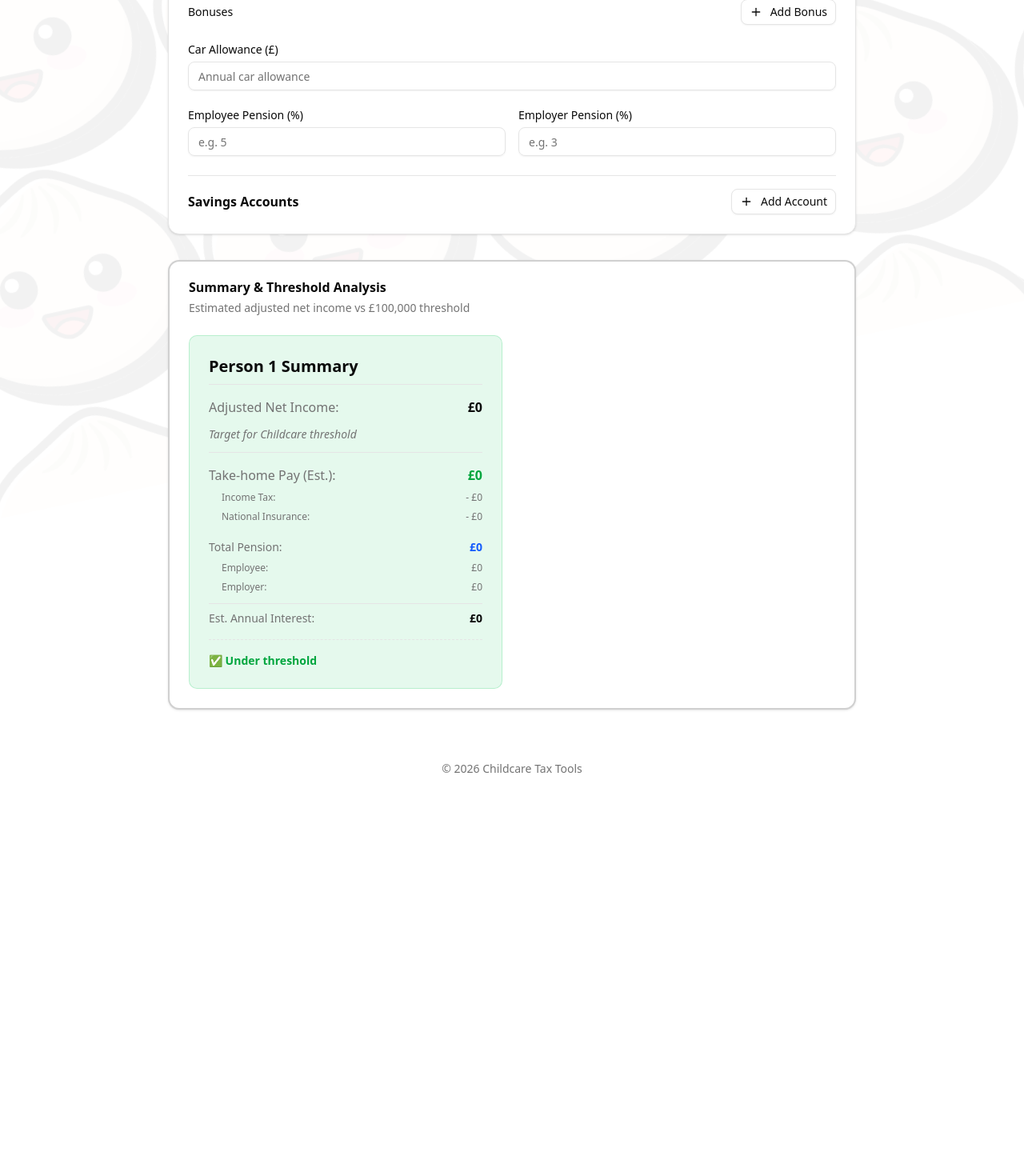
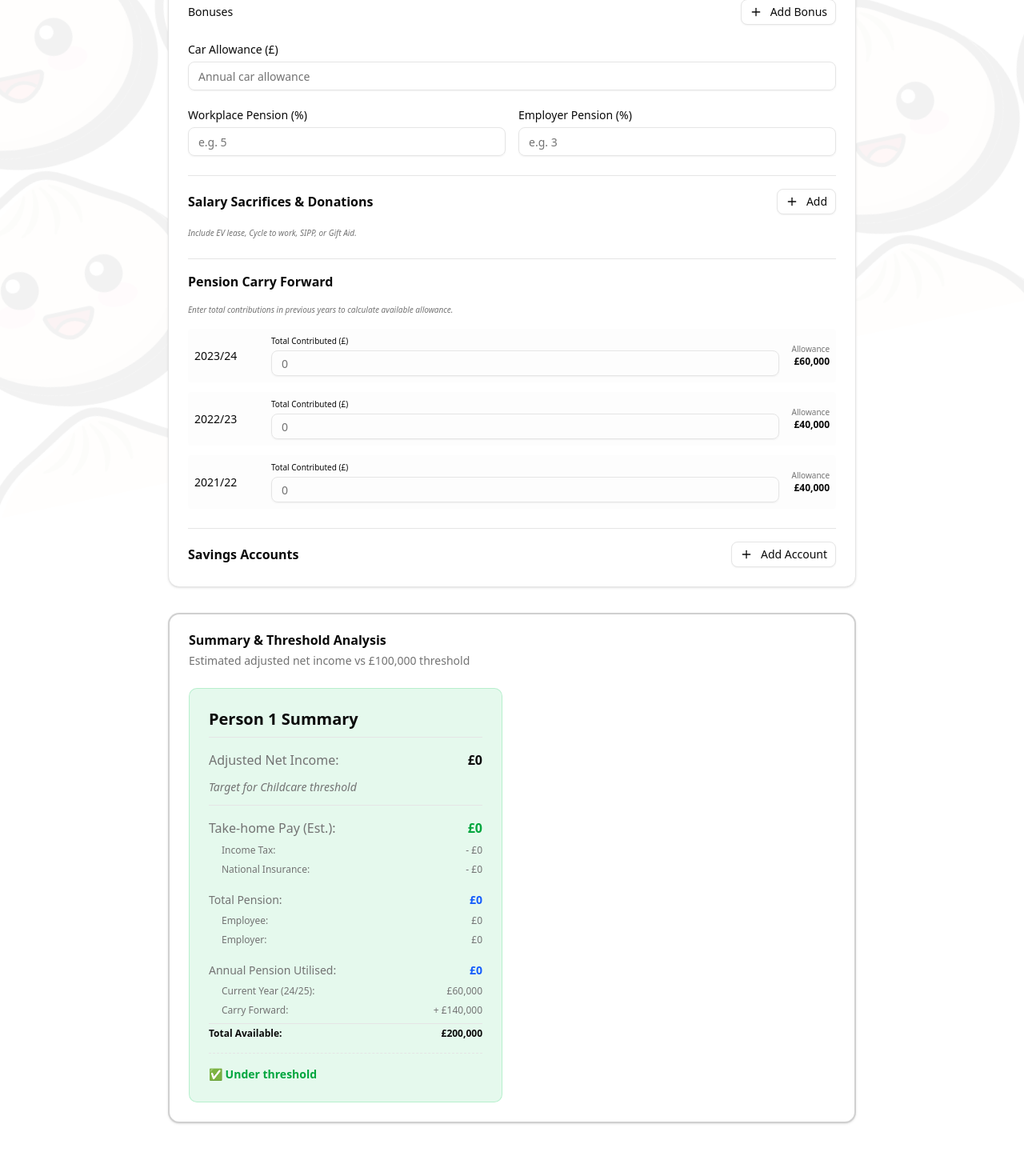
Before and after one commit to rbennell/babytax, a React (Vite) app: page / in a window 1280 px wide. Shown: the part 440-1910 px from the top of the page at 80% size. Before the commit the page ends 1443 px from the top, so only its background shows below. Built offline with nearby package versions, Linux system fonts and the light colour scheme.

Commit message:
Add pension carry forward

```diff
--- a/src/SalaryCalculator.tsx
+++ b/src/SalaryCalculator.tsx
@@ -24,6 +24,19 @@ interface SavingsAccount {
   interestRate: number;
 }
 
+interface SalarySacrifice {
+  id: string;
+  name: string;
+  amount: number;
+  type: "pension" | "ev" | "charity" | "other";
+}
+
+interface PensionHistory {
+  year: string;
+  contribution: number;
+  allowance: number;
+}
+
 interface IncomeState {
   name: string;
   baseSalary: number;
@@ -32,7 +45,11 @@ interface IncomeState {
   employeePensionPercent: number;
   employerPensionPercent: number;
   savings: SavingsAccount[];
+  sacrifices: SalarySacrifice[];
+  pensionHistory: PensionHistory[];
 }
+
+const previousYears = ["2023/24", "2022/23", "2021/22"];
 
 const initialIncomeState = (defaultName: string): IncomeState => ({
   name: defaultName,
@@ -42,6 +59,12 @@ const initialIncomeState = (defaultName: string): IncomeState => ({
   employeePensionPercent: 0,
   employerPensionPercent: 0,
   savings: [],
+  sacrifices: [],
+  pensionHistory: previousYears.map((year) => ({
+    year,
+    contribution: 0,
+    allowance: year === "2023/24" ? 60000 : 40000,
+  })),
 });
 
 export function SalaryCalculator() {
@@ -160,6 +183,78 @@ export function SalaryCalculator() {
     }
   };
 
+  const addSacrifice = (personNum: 1 | 2) => {
+    const newSacrifice: SalarySacrifice = {
+      id: crypto.randomUUID(),
+      name: "New Sacrifice",
+      amount: 0,
+      type: "other",
+    };
+    if (personNum === 1) {
+      setPerson1((prev) => ({
+        ...prev,
+        sacrifices: [...prev.sacrifices, newSacrifice],
+      }));
+    } else {
+      setPerson2((prev) => ({
+        ...prev,
+        sacrifices: [...prev.sacrifices, newSacrifice],
+      }));
+    }
+  };
+
+  const removeSacrifice = (personNum: 1 | 2, id: string) => {
+    if (personNum === 1) {
+      setPerson1((prev) => ({
+        ...prev,
+        sacrifices: prev.sacrifices.filter((s) => s.id !== id),
+      }));
+    } else {
+      setPerson2((prev) => ({
+        ...prev,
+        sacrifices: prev.sacrifices.filter((s) => s.id !== id),
+      }));
+    }
+  };
+
+  const updateSacrifice = (
+    personNum: 1 | 2,
+    id: string,
+    updates: Partial<Omit<SalarySacrifice, "id">>,
+  ) => {
+    const updater = (prev: IncomeState) => ({
+      ...prev,
+      sacrifices: prev.sacrifices.map((s) =>
+        s.id === id ? { ...s, ...updates } : s,
+      ),
+    });
+
+    if (personNum === 1) {
+      setPerson1(updater);
+    } else {
+      setPerson2(updater);
+    }
+  };
+
+  const updatePensionHistory = (
+    personNum: 1 | 2,
+    year: string,
+    contribution: number,
+  ) => {
+    const updater = (prev: IncomeState) => ({
+      ...prev,
+      pensionHistory: prev.pensionHistory.map((h) =>
+        h.year === year ? { ...h, contribution } : h,
+      ),
+    });
+
+    if (personNum === 1) {
+      setPerson1(updater);
+    } else {
+      setPerson2(updater);
+    }
+  };
+
   const calculateBonusAmount = (bonus: Bonus, baseSalary: number) => {
     if (bonus.type === "percentage") {
       return (baseSalary * bonus.value) / 100;
@@ -180,26 +275,44 @@ export function SalaryCalculator() {
     const employeePensionContribution =
       (person.baseSalary * person.employeePensionPercent) / 100;
 
-    // Taxable income is Gross minus employee pension (assuming net pay arrangement)
-    const taxableIncome = totalGross - employeePensionContribution;
+    // Salary sacrifices (Pension, EV, etc.) reduce taxable income and NI
+    const salarySacrifices = person.sacrifices
+      .filter((s) => s.type !== "charity")
+      .reduce((sum, s) => sum + s.amount, 0);
 
-    // 2024/25 UK Tax Rules (Standard Personal Allowance)
+    // Gift Aid donations (grossed up by 1.25 for tax relief and ANI reduction)
+    const giftAidRaw = person.sacrifices
+      .filter((s) => s.type === "charity")
+      .reduce((sum, s) => sum + s.amount, 0);
+    const giftAidGrossedUp = giftAidRaw * 1.25;
+
+    // Taxable income (Salary sacrifice is pre-tax)
+    const taxableIncome =
+      totalGross - employeePensionContribution - salarySacrifices;
+
+    // Adjusted Net Income (ANI) for Childcare/Personal Allowance taper
+    // ANI = Taxable Income - Gift Aid (grossed up)
+    const adjustedNetIncome = taxableIncome - giftAidGrossedUp;
+
+    // 2024/25 UK Tax Rules
     let personalAllowance = 12570;
 
-    // Personal allowance reduction for income over £100,000
-    if (taxableIncome > 100000) {
+    // Personal allowance taper: reduce by £1 for every £2 over £100,000 ANI
+    if (adjustedNetIncome > 100000) {
       const reduction = Math.min(
         personalAllowance,
-        (taxableIncome - 100000) / 2,
+        (adjustedNetIncome - 100000) / 2,
       );
       personalAllowance -= reduction;
     }
 
+    // Tax band extensions (Gift Aid and SIPP/Personal Pension extend the basic rate band)
+    const bandExtension = giftAidGrossedUp;
+    const basicRateLimit = 37700 + bandExtension;
+    const higherRateLimit = 125140 + bandExtension;
+
     let incomeTax = 0;
     if (taxableIncome > personalAllowance) {
-      const basicRateLimit = 37700;
-      const higherRateLimit = 125140;
-
       // Basic Rate (20%)
       const basicRateIncome = Math.min(
         taxableIncome - personalAllowance,
@@ -210,8 +323,8 @@ export function SalaryCalculator() {
       // Higher Rate (40%)
       if (taxableIncome > personalAllowance + basicRateLimit) {
         const higherRateIncome = Math.min(
-          taxableIncome - personalAllowance - basicRateLimit,
-          higherRateLimit - basicRateLimit - 12570,
+          taxableIncome - (personalAllowance + basicRateLimit),
+          higherRateLimit - (personalAllowance + basicRateLimit),
         );
         incomeTax += higherRateIncome * 0.4;
 
@@ -223,31 +336,51 @@ export function SalaryCalculator() {
       }
     }
 
-    // National Insurance (Class 1) - 2024/25 rates
-    // Primary Threshold: £12,570, Upper Earnings Limit: £50,270
-    // Rates: 8% between PT and UEL, 2% above UEL (Effective April 2024)
+    // National Insurance (Class 1) - 2024/25 rates (8% and 2%)
     let ni = 0;
     const pt = 12570;
     const uel = 50270;
+    const niableIncome = totalGross - salarySacrifices;
 
-    if (totalGross > pt) {
-      const lowerBandNI = Math.min(totalGross - pt, uel - pt);
+    if (niableIncome > pt) {
+      const lowerBandNI = Math.min(niableIncome - pt, uel - pt);
       ni += lowerBandNI * 0.08;
 
-      if (totalGross > uel) {
-        const upperBandNI = totalGross - uel;
+      if (niableIncome > uel) {
+        const upperBandNI = niableIncome - uel;
         ni += upperBandNI * 0.02;
       }
     }
 
+    // Pension Allowance Tracking
+    const currentYearPensionSacrifice = person.sacrifices
+      .filter((s) => s.type === "pension")
+      .reduce((sum, s) => sum + s.amount, 0);
+
+    const currentYearTotalContribution =
+      employeePensionContribution +
+      (person.baseSalary * person.employerPensionPercent) / 100 +
+      currentYearPensionSacrifice;
+
+    const carryForward = person.pensionHistory.reduce(
+      (sum, h) => sum + Math.max(0, h.allowance - h.contribution),
+      0,
+    );
+
+    const totalAllowanceAvailable = 60000 + carryForward;
+
     return {
-      netIncome: taxableIncome - incomeTax - ni,
+      netIncome: taxableIncome - incomeTax - ni - giftAidRaw,
       incomeTax,
       ni,
       employeePension: employeePensionContribution,
       employerPension:
         (person.baseSalary * person.employerPensionPercent) / 100,
-      taxableIncome,
+      adjustedNetIncome,
+      currentYearContribution: currentYearTotalContribution,
+      totalAllowanceAvailable,
+      pensionExceeded: currentYearTotalContribution > totalAllowanceAvailable,
+      carryForward,
     };
   };
 
@@ -260,8 +393,8 @@ export function SalaryCalculator() {
 
   const p1Details = calculateUKNetIncome(person1);
   const p2Details = calculateUKNetIncome(person2);
-  const p1Adjusted = p1Details.taxableIncome; // Adjusted net income is roughly taxable income after pension
-  const p2Adjusted = p2Details.taxableIncome;
+  const p1Adjusted = p1Details.adjustedNetIncome;
+  const p2Adjusted = p2Details.adjustedNetIncome;
   const p1Interest = calculateSavingsInterest(person1);
   const p2Interest = calculateSavingsInterest(person2);
 
@@ -297,6 +430,12 @@ export function SalaryCalculator() {
           addSavings={() => addSavings(1)}
           removeSavings={(id) => removeSavings(1, id)}
           updateSavings={(id, updates) => updateSavings(1, id, updates)}
+          addSacrifice={() => addSacrifice(1)}
+          removeSacrifice={(id) => removeSacrifice(1, id)}
+          updateSacrifice={(id, updates) => updateSacrifice(1, id, updates)}
+          updatePensionHistory={(year, val) =>
+            updatePensionHistory(1, year, val)
+          }
           calculateBonusAmount={(b) =>
             calculateBonusAmount(b, person1.baseSalary)
           }
@@ -314,6 +453,12 @@ export function SalaryCalculator() {
             addSavings={() => addSavings(2)}
             removeSavings={(id) => removeSavings(2, id)}
             updateSavings={(id, updates) => updateSavings(2, id, updates)}
+            addSacrifice={() => addSacrifice(2)}
+            removeSacrifice={(id) => removeSacrifice(2, id)}
+            updateSacrifice={(id, updates) => updateSacrifice(2, id, updates)}
+            updatePensionHistory={(year, val) =>
+              updatePensionHistory(2, year, val)
+            }
             calculateBonusAmount={(b) =>
               calculateBonusAmount(b, person2.baseSalary)
             }
@@ -447,14 +592,37 @@ function SummarySection({
           </div>
         </div>
 
-        <div className="pt-2 border-t">
+        <div className="pt-2 space-y-2">
           <div className="flex justify-between text-sm">
-            <span className="text-muted-foreground">Est. Annual Interest:</span>
-            <span className="font-semibold">
+            <span className="text-muted-foreground">
+              Annual Pension Utilised:
+            </span>
+            <span
+              className={`font-semibold ${details.pensionExceeded ? "text-destructive" : "text-blue-600"}`}
+            >
               £
-              {interest.toLocaleString(undefined, { maximumFractionDigits: 0 })}
+              {details.currentYearContribution.toLocaleString(undefined, {
+                maximumFractionDigits: 0,
+              })}
             </span>
           </div>
+          <div className="flex justify-between text-xs text-muted-foreground pl-4">
+            <span>Current Year (24/25):</span>
+            <span>£60,000</span>
+          </div>
+          <div className="flex justify-between text-xs text-muted-foreground pl-4">
+            <span>Carry Forward:</span>
+            <span>+ £{details.carryForward.toLocaleString()}</span>
+          </div>
+          <div className="flex justify-between text-xs font-semibold pt-1 border-t">
+            <span>Total Available:</span>
+            <span>£{details.totalAllowanceAvailable.toLocaleString()}</span>
+          </div>
+          {details.pensionExceeded && (
+            <p className="text-[10px] text-destructive font-bold text-right pt-1">
+              ⚠️ EXCEEDS TOTAL ALLOWANCE
+            </p>
+          )}
         </div>
 
         <div className="mt-4 pt-4 border-t border-dashed">
@@ -489,6 +657,13 @@ interface PersonFormProps {
     id: string,
     updates: Partial<Omit<SavingsAccount, "id">>,
   ) => void;
+  addSacrifice: () => void;
+  removeSacrifice: (id: string) => void;
+  updateSacrifice: (
+    id: string,
+    updates: Partial<Omit<SalarySacrifice, "id">>,
+  ) => void;
+  updatePensionHistory: (year: string, contribution: number) => void;
   calculateBonusAmount: (bonus: Bonus) => number;
   details: any;
   interest: number;
@@ -504,6 +679,10 @@ function PersonForm({
   addSavings,
   removeSavings,
   updateSavings,
+  addSacrifice,
+  removeSacrifice,
+  updateSacrifice,
+  updatePensionHistory,
   calculateBonusAmount,
   details,
   interest,
@@ -519,7 +698,7 @@ function PersonForm({
             placeholder="Person's Name"
           />
         </div>
-        <CardDescription>Income & Savings details</CardDescription>
+        <CardDescription>Income, Sacrifices & Savings</CardDescription>
       </CardHeader>
       <CardContent className="space-y-6 text-left">
         <div className="space-y-2">
@@ -596,7 +775,7 @@ function PersonForm({
 
         <div className="grid grid-cols-2 gap-4">
           <div className="space-y-2">
-            <Label>Employee Pension (%)</Label>
+            <Label>Workplace Pension (%)</Label>
             <Input
               type="number"
               value={state.employeePensionPercent || ""}
@@ -616,6 +795,107 @@ function PersonForm({
               }
               placeholder="e.g. 3"
             />
+          </div>
+        </div>
+
+        <div className="space-y-4 border-t pt-4">
+          <div className="flex items-center justify-between">
+            <Label className="text-base font-semibold">
+              Salary Sacrifices & Donations
+            </Label>
+            <Button variant="outline" size="sm" onClick={addSacrifice}>
+              <Plus className="h-4 w-4 mr-1" /> Add
+            </Button>
+          </div>
+          <p className="text-[10px] text-muted-foreground italic">
+            Include EV lease, Cycle to work, SIPP, or Gift Aid.
+          </p>
+          {state.sacrifices.map((s) => (
+            <div key={s.id} className="space-y-2 p-3 bg-muted/30 rounded-lg">
+              <div className="flex gap-2 mb-2">
+                <Input
+                  className="flex-1 bg-transparent"
+                  value={s.name}
+                  onChange={(e) =>
+                    updateSacrifice(s.id, { name: e.target.value })
+                  }
+                  placeholder="e.g. Electric Car"
+                />
+                <Button
+                  variant="ghost"
+                  size="icon"
+                  onClick={() => removeSacrifice(s.id)}
+                >
+                  <Trash2 className="h-4 w-4 text-destructive" />
+                </Button>
+              </div>
+              <div className="flex gap-2">
+                <div className="flex-1 space-y-1">
+                  <Label className="text-xs">Annual Amount (£)</Label>
+                  <Input
+                    type="number"
+                    value={s.amount || ""}
+                    onChange={(e) =>
+                      updateSacrifice(s.id, { amount: Number(e.target.value) })
+                    }
+                    placeholder="0"
+                  />
+                </div>
+                <div className="w-32 space-y-1">
+                  <Label className="text-xs">Type</Label>
+                  <select
+                    className="flex h-10 w-full rounded-md border border-input bg-background px-3 py-2 text-sm"
+                    value={s.type}
+                    onChange={(e) =>
+                      updateSacrifice(s.id, { type: e.target.value as any })
+                    }
+                  >
+                    <option value="other">General</option>
+                    <option value="pension">Pension/SIPP</option>
+                    <option value="ev">Electric Car</option>
+                    <option value="charity">Gift Aid</option>
+                  </select>
+                </div>
+              </div>
+            </div>
+          ))}
+        </div>
+
+        <div className="space-y-4 border-t pt-4">
+          <Label className="text-base font-semibold">
+            Pension Carry Forward
+          </Label>
+          <p className="text-[10px] text-muted-foreground italic">
+            Enter total contributions in previous years to calculate available
+            allowance.
+          </p>
+          <div className="grid grid-cols-1 gap-3">
+            {state.pensionHistory.map((h) => (
+              <div
+                key={h.year}
+                className="flex items-center gap-4 p-2 bg-muted/20 rounded"
+              >
+                <span className="text-sm font-medium w-20">{h.year}</span>
+                <div className="flex-1 space-y-1">
+                  <Label className="text-[10px]">Total Contributed (£)</Label>
+                  <Input
+                    type="number"
+                    className="h-8"
+                    value={h.contribution || ""}
+                    onChange={(e) =>
+                      updatePensionHistory(h.year, Number(e.target.value) || 0)
+                    }
+                    placeholder="0"
+                  />
+                </div>
+                <div className="text-right">
+                  <p className="text-[10px] text-muted-foreground">Allowance</p>
+                  <p className="text-xs font-semibold">
+                    £{h.allowance.toLocaleString()}
+                  </p>
+                </div>
+              </div>
+            ))}
           </div>
         </div>
 
```
